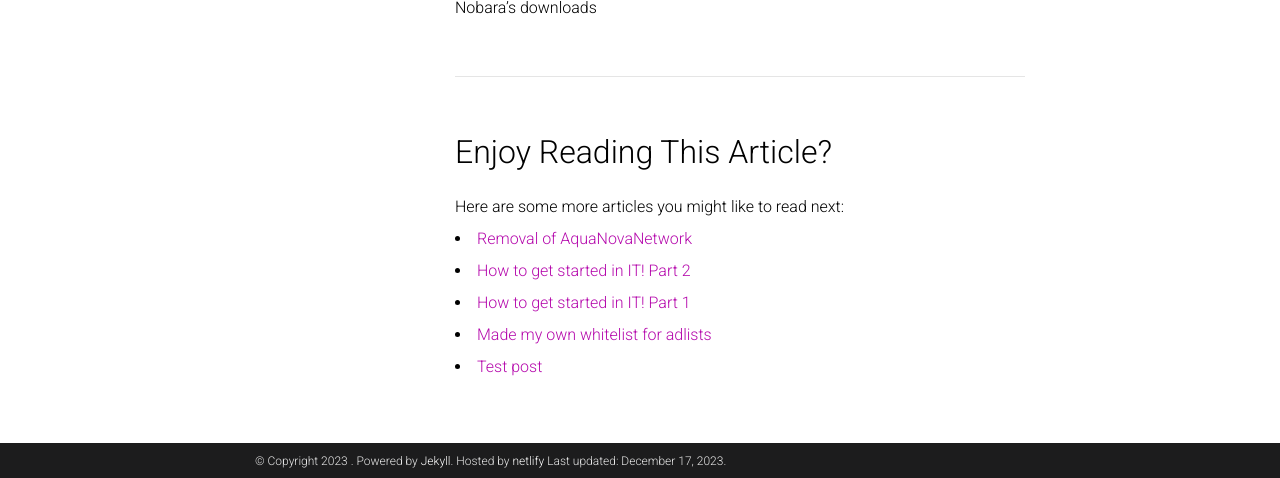
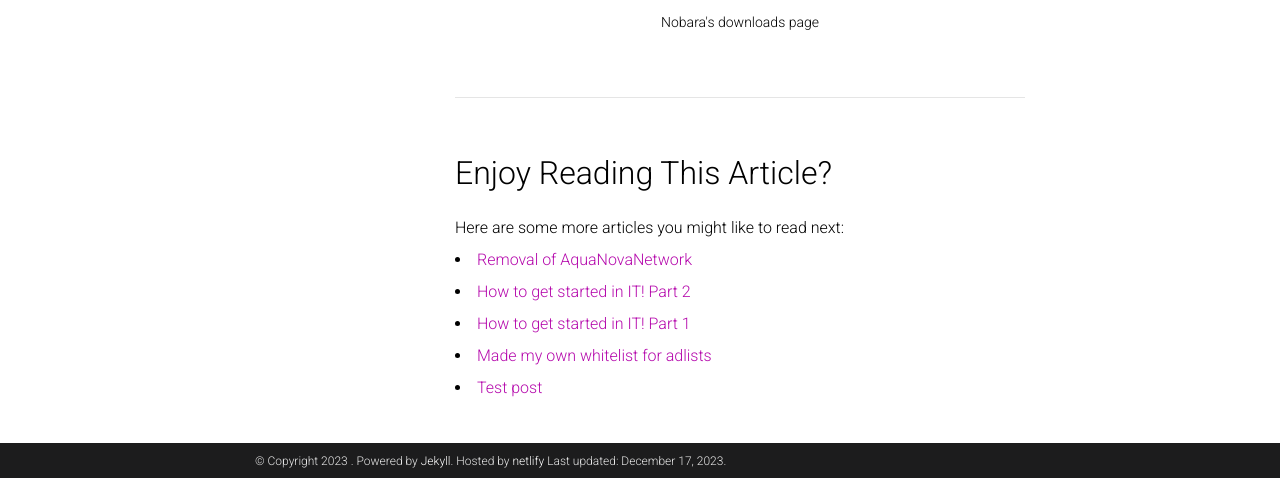
Before and after one commit to aaronplayz-sys/website, a Jekyll site: the page built from _posts/2023-12-16-how-to-dual-boot-windows.md, in a window 1280 px wide and 1315 px high, cut to the strip 837-1315 px from the top of the window. Built offline with Jekyll 4.4.1, drawn with Linux system fonts in a browser that asks for light colours; comment, search, counter and statistics services are not loaded; a style sheet for code colours, icons or effects is not loaded.

Commit message:
add other caption

```diff
--- a/_posts/2023-12-16-how-to-dual-boot-windows.md
+++ b/_posts/2023-12-16-how-to-dual-boot-windows.md
@@ -27,4 +27,6 @@ First, you want to navigate to your choice of Linux distribution website and sav
 </div>
 
 {% include figure.html path="assets/img/how-to-dual-boot-windows/nobara-downloads.png" class="img-fluid rounded z-depth-1" zoomable=true %}
-Nobara's downloads
+<div class="caption">
+  Nobara's downloads page
+</div>
```
